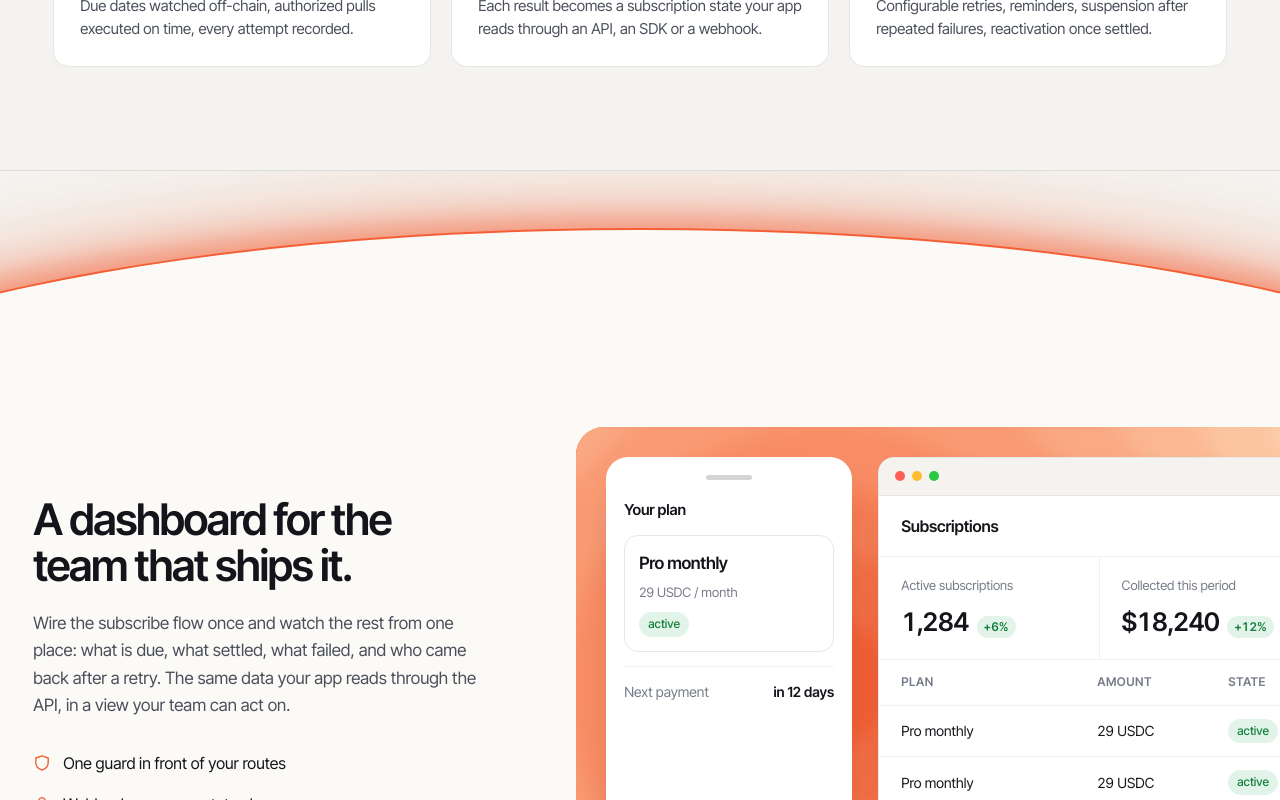
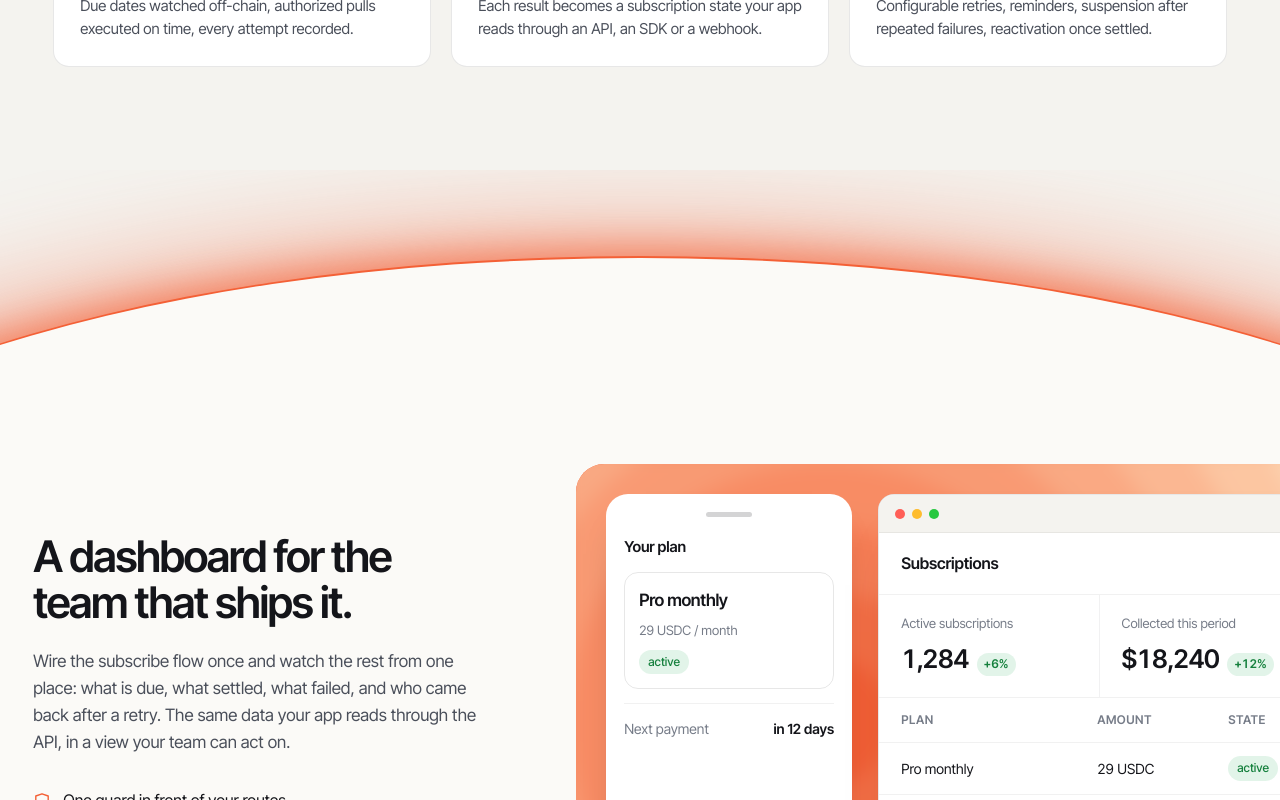
Before and after one commit to Mesub-io/landing-page, a Next.js app: page / in a window 1280 px wide. Shown: the part 1433-2233 px from the top of the page. Built offline with nearby package versions, Linux system fonts and the light colour scheme.

Commit message:
Make the arc's light actually diffuse, and drop the straight rule above it
A box-shadow washes out on a light ground; the halo is now a blurred copy of
the dome itself, layered behind the solid one.

```diff
--- a/app/globals.css
+++ b/app/globals.css
@@ -2109,26 +2109,46 @@ button {
 }
 
 /* --- The arc between two sections -----------------------------------------
-   The next section's ground rises as a wide dome through this one, and its rim
-   is lit in the accent. The container clips everything below the curve. */
+   The next section's ground rises as a wide dome through this one. The halo is
+   a blurred copy of the same dome rather than a box-shadow: on a light ground a
+   shadow washes out long before it reads as light. */
+
+/* The straight rule would fight the curve, so it goes. */
+.pillars:has(+ .arc) {
+  border-bottom: 0;
+}
 
 .arc {
   background: var(--surface-sunk);
-  height: clamp(90px, 11vw, 150px);
+  height: clamp(120px, 14vw, 200px);
   overflow: hidden;
   position: relative;
 }
 
-.arc-dome {
-  background: var(--paper);
+.arc > span {
   border-radius: 50% 50% 0 0 / 100% 100% 0 0;
-  bottom: -120%;
-  box-shadow:
-    0 -1px 0 1px var(--accent),
-    0 -14px 30px -4px color-mix(in srgb, var(--accent) 55%, transparent),
-    0 -40px 70px -10px color-mix(in srgb, var(--accent) 32%, transparent);
+  bottom: -140%;
+  display: block;
   left: -25%;
   position: absolute;
   right: -25%;
-  top: 42%;
-}
+  top: 48%;
+}
+
+.arc-halo {
+  background: var(--accent);
+  filter: blur(22px);
+  opacity: 0.75;
+  transform: translateY(-4px);
+}
+
+.arc-halo-wide {
+  filter: blur(60px);
+  opacity: 0.55;
+  transform: translateY(-16px) scaleX(1.04);
+}
+
+.arc-dome {
+  background: var(--paper);
+  border-top: 2px solid var(--accent);
+}
--- a/components/arc-divider.tsx
+++ b/components/arc-divider.tsx
@@ -1,11 +1,16 @@
 /**
  * A lit arc between two sections: the ground of the next one rises through the
- * previous one, its rim glowing in the accent. Pure CSS — a wide dome clipped
- * by its container.
+ * previous one, its rim glowing in the accent.
+ *
+ * The halo is a second dome, filled with the accent and blurred, sitting behind
+ * the solid one — a box-shadow washes out on a light ground, a blurred shape
+ * does not.
  */
 export function ArcDivider() {
   return (
     <div className="arc" aria-hidden="true">
+      <span className="arc-halo arc-halo-wide" />
+      <span className="arc-halo" />
       <span className="arc-dome" />
     </div>
   )
```
